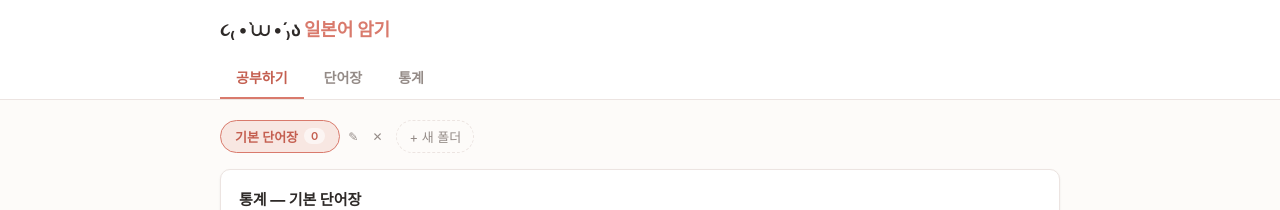
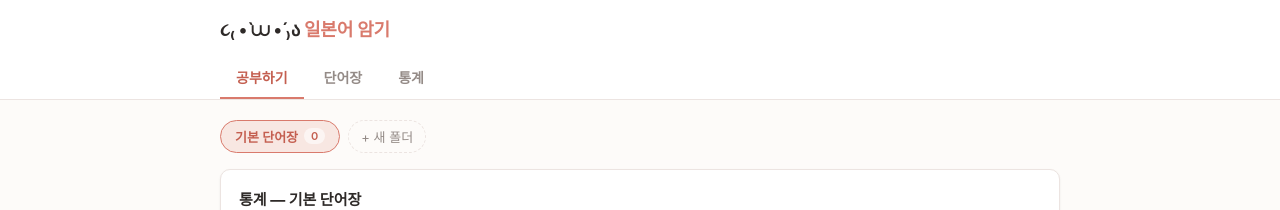
Before and after one commit to EunJung516/Yomi, a React (Vite) app: page / in a window 1280 px wide. Shown: the top 210 px of the page. Built offline with nearby package versions, Linux system fonts and the light colour scheme.

Commit message:
feat: show file rename and delete actions only in library tab

```diff
--- a/src/App.jsx
+++ b/src/App.jsx
@@ -144,6 +144,7 @@ export default function App() {
               }}
               onAddFolder={handleAddFolder}
               onRenameFolder={handleRenameFolder}
+              showEdit={false}
             />
             <StatsPage
               words={words}
--- a/src/components/FolderBar.jsx
+++ b/src/components/FolderBar.jsx
@@ -1,7 +1,7 @@
 import React, { useState } from 'react'
 import ConfirmModal from './ConfirmModal'
 
-export default function FolderBar({ folders, words, activeFolderId, onSelect, onAddFolder, onRenameFolder, onDeleteFolder }) {
+export default function FolderBar({ folders, words, activeFolderId, onSelect, onAddFolder, onRenameFolder, onDeleteFolder, showEdit = true }) {
   const [editingId, setEditingId] = useState(null)
   const [editValue, setEditValue] = useState('')
   const [adding, setAdding] = useState(false)
@@ -62,7 +62,7 @@ export default function FolderBar({ folders, words, activeFolderId, onSelect, on
                 <span className="folder-count">{countFor(folder.id)}</span>
               </button>
             )}
-            {activeFolderId === folder.id && editingId !== folder.id && (
+            {showEdit && activeFolderId === folder.id && editingId !== folder.id && (
               <>
                 <button className="folder-edit-btn" onClick={() => startEdit(folder)} aria-label="폴더 이름 수정">
                   ✎
```
